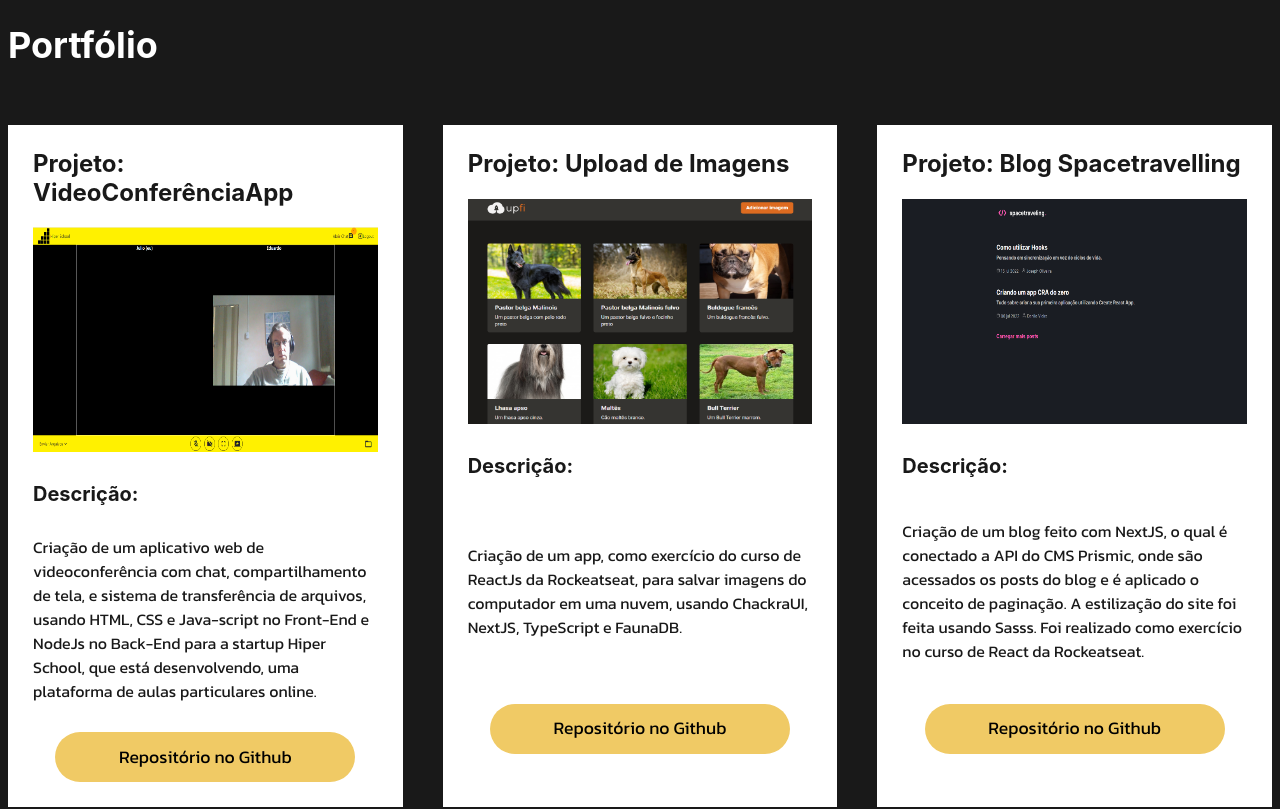
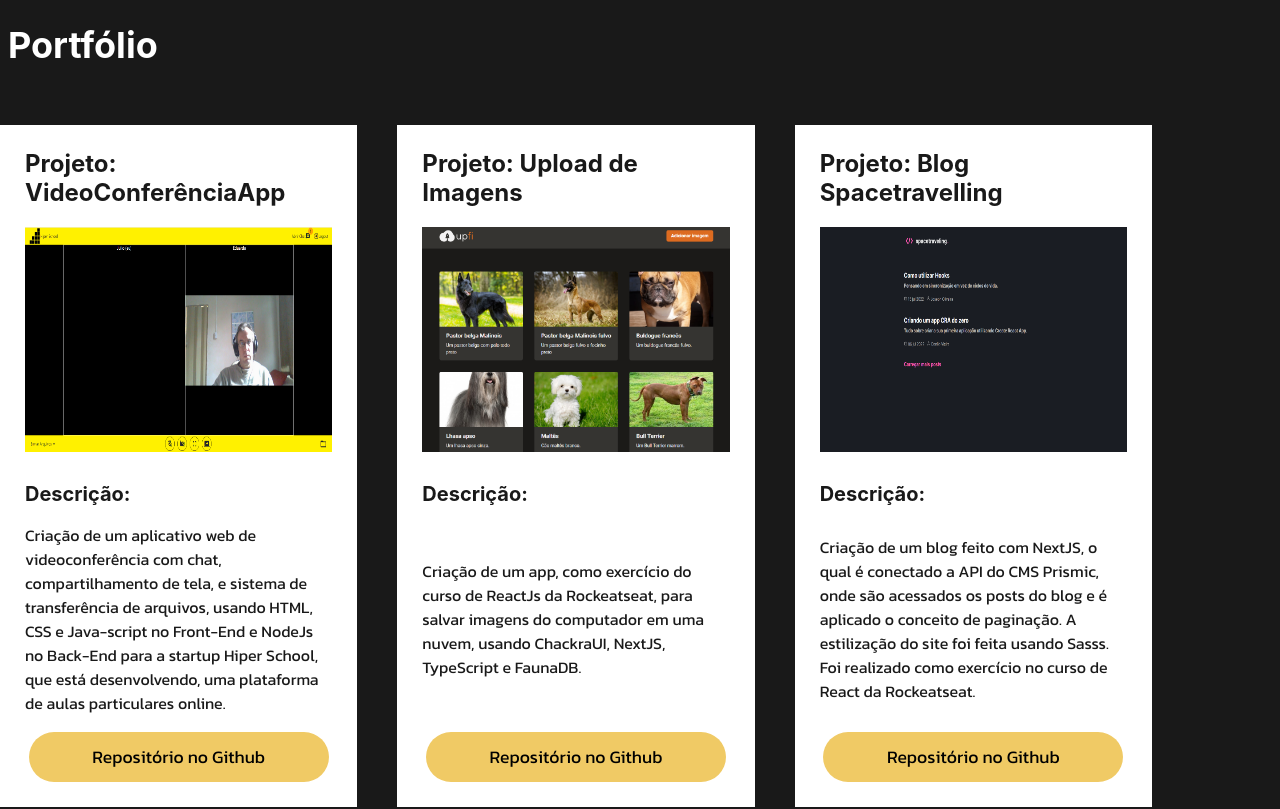
Before and after one commit to JCARSAN/Portfolio-Profissional, a Next.js app: page / in a window 1280 px wide. Shown: the part 2120-2929 px from the top of the page. Built offline with nearby package versions, Linux system fonts and the light colour scheme.

Commit message:
Consertando erros de responsividade no site

```diff
--- a/src/components/Main/Contato/index.tsx
+++ b/src/components/Main/Contato/index.tsx
@@ -14,7 +14,7 @@ export function Contato({scrollPosition} : ContactProps){
     }
 
     return(
-        <VStack as="section" id="contato" width="100%" alignItems="flex-start" padding={{base:'64px 25px'}}>
+        <VStack as="section" id="contato" width="100%" alignItems={{base:"center", md:"flex-start"}} padding={{base:'64px 25px'}}>
             <Heading as="h2">Contato</Heading>
             <VStack alignItems="flex-start" width="100%" maxWidth={1440} overflow="hidden">
                 <VStack width="100%" maxWidth={1440} spacing={5} marginLeft={animated?'0':'-100%'} className={animated? 'show-element' : ''} alignItems="flex-start">
--- a/src/components/Main/Experiencia/index.tsx
+++ b/src/components/Main/Experiencia/index.tsx
@@ -16,7 +16,7 @@ export function Experiencia({ scrollPosition } : ExperienciaProps){
     }
 
     return(
-        <VStack as="section" id="experiencia" alignItems="flex-start" padding={{base:"64px 25px"}}>
+        <VStack as="section" id="experiencia" alignItems={{base:"center", md:"flex-start"}} padding={{base:"64px 25px"}}>
             <Heading as="h2">Onde trabalhei?</Heading>
             <HStack width="100%" overflow="hidden">
                 <Tabs variant='enclosed' width="100%" marginLeft={animated?'0':'-100%'} className={animated? 'grow-right' : ''} >
--- a/src/components/Main/Portfolio/index.tsx
+++ b/src/components/Main/Portfolio/index.tsx
@@ -16,10 +16,10 @@ export function Portfolio({ scrollPosition } : PortFolioProps){
     }
 
     return(
-        <VStack as="section" id="portfolio" alignItems="flex-start">
+        <VStack as="section" id="portfolio" alignItems={{base:"center", md:"flex-start"}}>
             <Heading as="h2" marginLeft={{base:"8px"}}>Portfólio</Heading>
-            <Flex overflow="hidden">
-                <SimpleGrid columns={{lg:3,md:1}} padding={{base:"0 8px"}} spacing={10} marginLeft={animated? 0 : '-500%'} className={animated? 'grow-up' : ''}>
+            <Flex overflow="hidden" width="90%">
+                <SimpleGrid columns={{lg:3,md:1}} spacing={10} marginLeft={animated? 0 : '-500%'} className={animated? 'grow-up' : ''}>
                     <PortfolioWork
                         title={"VideoConferênciaApp"}
                         src={"/images/videoconferenciaapp.png"}
--- a/src/components/Main/Sobre/index.tsx
+++ b/src/components/Main/Sobre/index.tsx
@@ -13,7 +13,7 @@ export function Sobre({ scrollPosition }: AboutProps){
     }
 
     return(
-        <VStack as="section" id="sobre" alignItems='flex-start' padding={{base:'64px 25px', md:'64px 25px'}}>
+        <VStack as="section" id="sobre" alignItems={{base:"center", md:"flex-start"}} padding={{base:'64px 25px', md:'64px 25px'}}>
             <Heading marginBottom={50}>Sobre</Heading>
             <HStack width="100%" justifyContent="space-between" overflow="hidden">
                 <HStack
--- a/src/components/Main/Tecnologias/index.tsx
+++ b/src/components/Main/Tecnologias/index.tsx
@@ -29,7 +29,7 @@ export function Tecnologias({scrollPosition} : HabilityProps){
     }
 
     return(
-        <VStack as="section" id="tecnologias" width="100%" alignItems="flex-start" padding={{base:"64px 25px",md:"64px 25px"}}>
+        <VStack as="section" id="tecnologias" width="100%" alignItems={{base:"center", md:"flex-start"}} padding={{base:"64px 25px",md:"64px 25px"}}>
             <Heading as="h2">Tecnologias que utilizo.</Heading>
             <SimpleGrid row={2} spacing="32px" width="100%" overflow="hidden">
                 <Text fontSize="1.1rem">Clique no ícone para saber mais informações.</Text>
```
